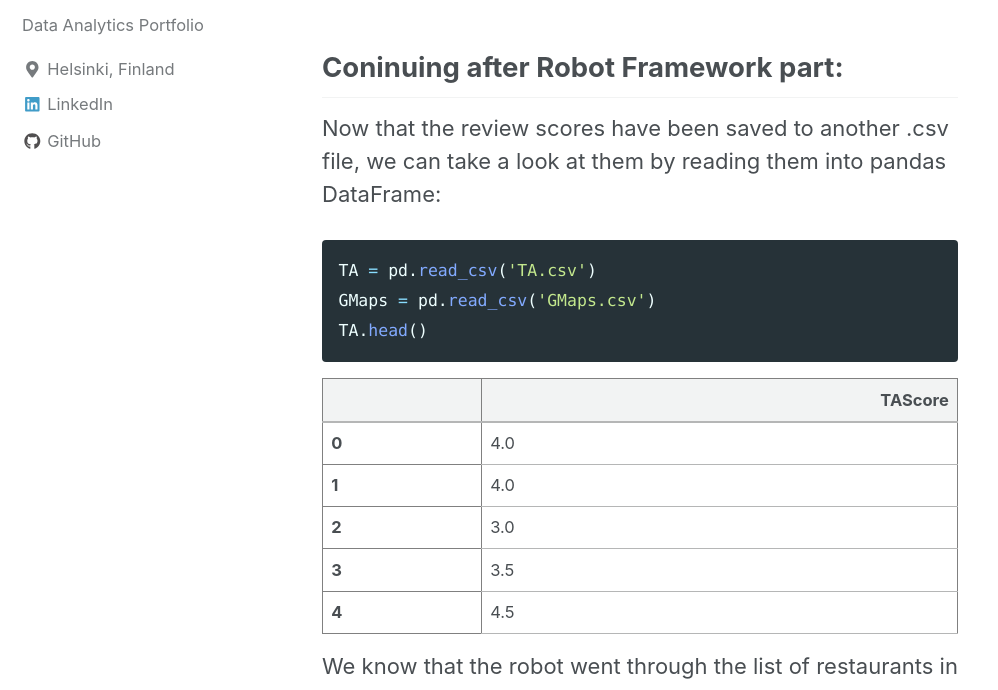
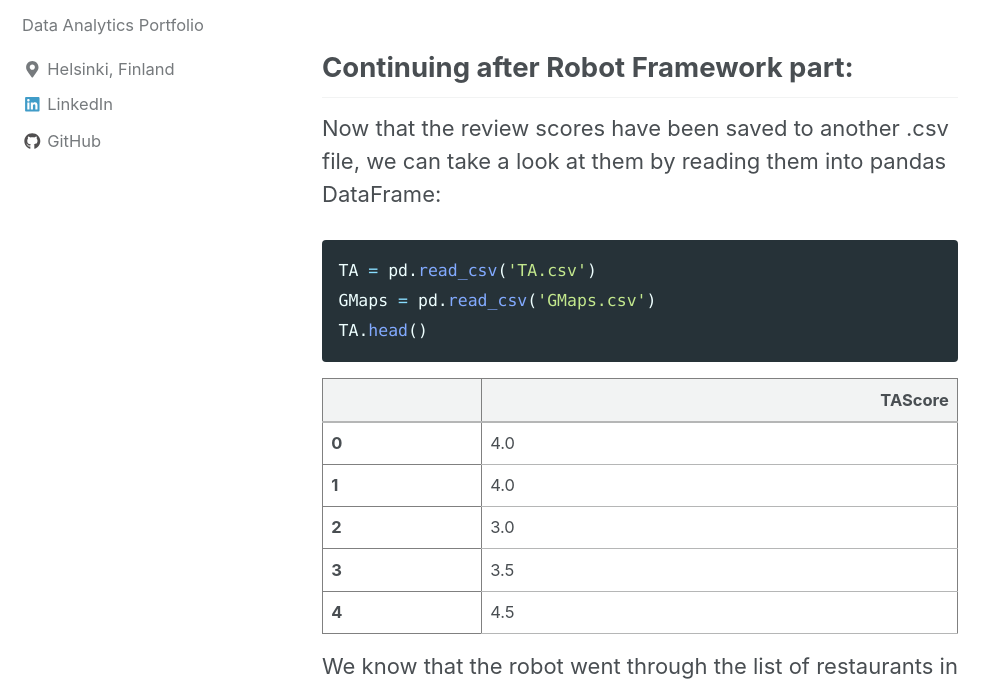
Before and after one commit to einarijunter/einarijunter.github.io, a Jekyll site: the page built from _posts/2019-02-08-syoHel2019.md, in a window 1280 px wide and 900 px high, scrolled down 5621 px, cut to the strip 210-900 px from the top of the window. Shown: the whole strip, without its empty margins (0-998 px from the left). Built offline with Jekyll 4.4.1, drawn with Linux system fonts in a browser that asks for light colours; cached includes are drawn as plain includes; nearby versions of some CDN libraries.

Commit message:
change intro text

```diff
--- a/_posts/2019-02-08-syoHel2019.md
+++ b/_posts/2019-02-08-syoHel2019.md
@@ -196,7 +196,7 @@ Because of different writing style in the SYÖ! campaign page than in Google Map
 <iframe width="560" height="315" src="https://www.youtube.com/embed/DgV7siyXkrk" frameborder="0" allow="accelerometer; autoplay; encrypted-media; gyroscope; picture-in-picture" allowfullscreen></iframe>
 
 
-<h2>Coninuing after Robot Framework part:</h2>
+<h2>Continuing after Robot Framework part:</h2>
 
 Now that the review scores have been saved to another .csv file, we can take a look at them by reading them into pandas DataFrame:
 
```
